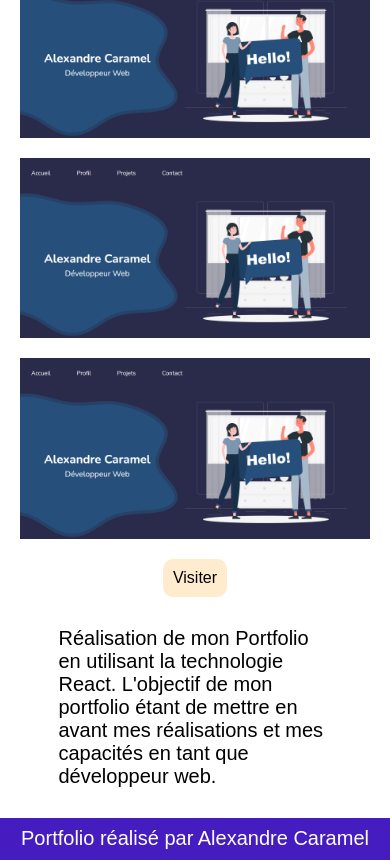
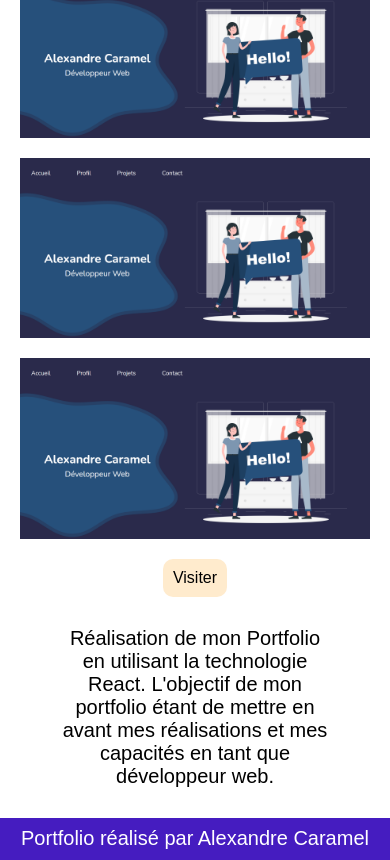
Before and after one commit to Terminev/IIM-react-projet1, a React (Create React App) app: page /projets/1 in a window 390 px wide. Shown: the part 344-1204 px from the top of the page. Built offline with nearby package versions, Linux system fonts and the light colour scheme.

Commit message:
EDIT commentaires

```diff
--- a/src/Sass/components/_ProjetOpen.scss
+++ b/src/Sass/components/_ProjetOpen.scss
@@ -39,4 +39,10 @@
         transform: scale(1.1);
         box-shadow: rgba(0, 0, 0, 0.24) 0px 3px 8px;
     }
+
+    @media screen and (max-width: 550px){
+        p {
+            text-align: center;
+        }
+    }
 }
--- a/src/pages/Projet.js
+++ b/src/pages/Projet.js
@@ -8,6 +8,7 @@ const Projet = () => {
         <div id="Projet">
             <h1>Projets</h1>
             <div className="ProjetContainer">
+            {/* envoyer la data vers le composant PorjetCard pour chaque projet             */}
                 {
                     Data.projets.map((data, index) => (
                         <ProjetCard key={index} title={data.title} img={data.images[0]} desc={data.description} id={data.id}/>
```
Also changed, not shown: src/pages/Cv.js (+4 -4 lines), 1 other file (tests, documents, lock files or other folders).
